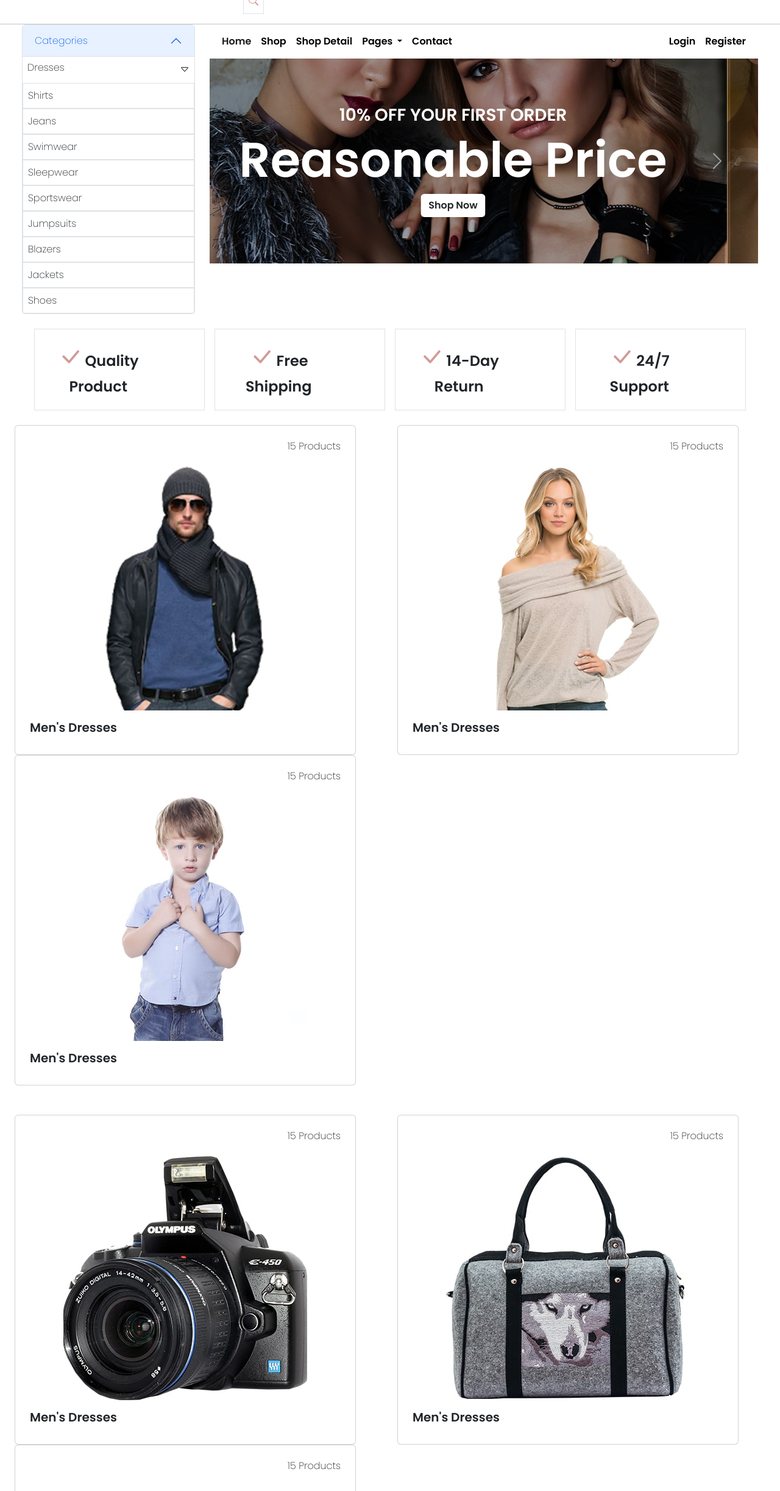
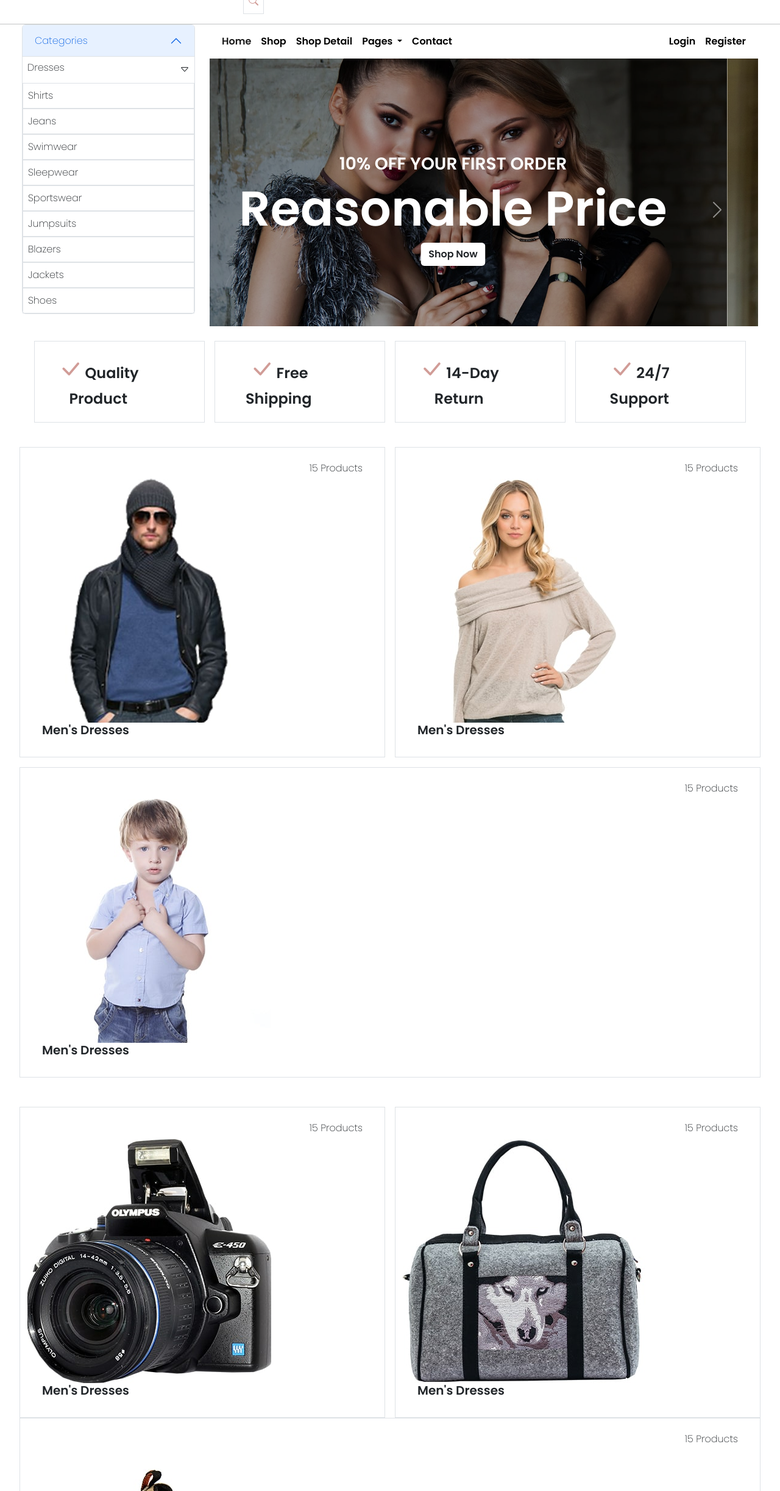
Before and after one commit to Gbajesu/Investment_landing_page, a plain HTML site: page E-shopper/E-shopper/index.html in a window 1280 px wide. Shown: the part 115-2560 px from the top of the page at 61% size. Drawn offline with nearby package versions, Linux system fonts and the light colour scheme.

Commit message:
Add files via upload

```diff
--- a/E-shopper/E-shopper/index.html
+++ b/E-shopper/E-shopper/index.html
@@ -135,7 +135,7 @@
         </div>
       </div>
     </nav>
-
+<!-- Carousel -->
     <div class="carosel">
           <div id="carouselExampleControls" class="carousel slide" data-bs-ride="carousel">
   <div class="carousel-inner">
@@ -144,7 +144,7 @@
       <div class="caro-1 d-flex flex-column align-items-center justify-content-center mx-auto">
         <div class="overlay"></div>
 
-        <h4 class="fw-bold text-white fs-3  front"> 10% OFF YOUR FIRST ORDER</h4>
+        <h4 class="fw-bold text-white fs-3  front">10% OFF YOUR FIRST ORDER</h4>
         <h1  class="fw-bold text-white display-1 front">Reasonable Price</h1>
         <button class="btn text-dark bg-white fw-bold front">Shop Now</button>
 
@@ -215,13 +215,14 @@
         </div>
     </div>
 </div>
-<div class="container-fluid">
+<div class="container-fluid text-center ">
+
   <!-- row 1 -->
- <div class="row">
-    <div class="col">
+  <div class="row m-auto gy-3 ">
+    <div class="col-lg col-sm-5 border mx-2">
 
-    <div class="card " style="width: 35rem;">
-    <h5 class="text-end pt-4 px-4 fs-6">15 Products</h5>
+      <h5 class="text-end pt-4 px-4 fs-6">15 Products</h5>
+    <div class="" style="width: 30rem;">
       <div class="card-body text-center mx-auto">
 
         <!-- <h5 class="card-title text-end">Card title</h5> -->
@@ -236,9 +237,9 @@
     </div>
 
     </div>
-    <div class="col">
-      <div class="card " style="width: 35rem;">
-    <h5 class="text-end pt-4 px-4 fs-6">15 Products</h5>
+    <div class="col-lg col-sm-5 border mx-2">
+      <h5 class="text-end pt-4 px-4 fs-6">15 Products</h5>
+      <div class="" style="width: 30rem;">
       <div class="card-body text-center mx-auto">
 
         <!-- <h5 class="card-title text-end">Card title</h5> -->
@@ -251,9 +252,9 @@
       </div>
       <h5 class="text-start fw-bold pb-4 px-4">Men's Dresses</h5>
     </div></div>
-    <div class="col">
-          <div class="card " style="width: 35rem;">
-    <h5 class="text-end pt-4 px-4 fs-6">15 Products</h5>
+    <div class="col-lg col-sm-5 border mx-2">
+      <h5 class="text-end pt-4 px-4 fs-6">15 Products</h5>
+          <div class=" " style="width: 30rem;">
       <div class="card-body text-center mx-auto">
 
         <!-- <h5 class="card-title text-end">Card title</h5> -->
@@ -269,12 +270,12 @@
     </div>
   </div>
 
-  <!-- row 1 -->
- <div class="row py-5">
-    <div class="col">
+  <!-- row 2 -->
+ <div class="row py-5 mx-auto">
+    <div class="col-lg col-sm-5 border mx-2">
 
-    <div class="card " style="width: 35rem;">
-    <h5 class="text-end pt-4 px-4 fs-6">15 Products</h5>
+      <h5 class="text-end pt-4 px-4 fs-6">15 Products</h5>
+    <div class="" style="width: 35rem;">
       <div class="card-body text-center mx-auto">
 
         <!-- <h5 class="card-title text-end">Card title</h5> -->
@@ -289,9 +290,9 @@
     </div>
 
     </div>
-    <div class="col">
-      <div class="card " style="width: 35rem;">
-    <h5 class="text-end pt-4 px-4 fs-6">15 Products</h5>
+    <div class="col-lg col-sm-5 border mx-2">
+      <h5 class="text-end pt-4 px-4 fs-6">15 Products</h5>
+      <div class="" style="width: 35rem;">
       <div class="card-body text-center mx-auto">
 
         <!-- <h5 class="card-title text-end">Card title</h5> -->
@@ -304,9 +305,9 @@
       </div>
       <h5 class="text-start fw-bold pb-4 px-4">Men's Dresses</h5>
     </div></div>
-    <div class="col">
-          <div class="card " style="width: 35rem;">
-    <h5 class="text-end pt-4 px-4 fs-6">15 Products</h5>
+    <div class="col-lg col-sm-5  border mx-2">
+      <h5 class="text-end pt-4 px-4 fs-6">15 Products</h5>
+          <div class=" " style="width: 35rem;">
       <div class="card-body text-center mx-auto">
 
         <!-- <h5 class="card-title text-end">Card title</h5> -->
@@ -321,25 +322,30 @@
     </div>
     </div>
   </div>
+ </div>
 </div>
 <div class="container-fluid">
   <div class="row">
-    <div class="col m-0 p-0 d-flex  position-relative colorpic1">
+    <div class="col-6 text-start  colorpic1" >
 
 
-          <img src="/img/offer-1.png" alt="">
+         <div class="">
+           <img src="/img/offer-1.png" class="position-relative " alt="">
 
-        <div class=" text-end position-relative " style="z-index: 1;">
+         </div>
+
+        <div class="  text-end position-absolute d-inline offer-1">
           <h4>20% OFF THE ALL ORDER</h4>
           <h2>Spring Collection</h2>
           <button>Shop Now</button>
+    </div>
 
       </div>
+      <div class="col-6">hhh</div>
     </div>
-    <div class="col">hhh</div>
   </div>
 </div>
-<div class="my-5">gggg</div>
+
 
 
     <script src="https://cdn.jsdelivr.net/npm/@popperjs/core@2.11.6/dist/umd/popper.min.js" integrity="sha384-oBqDVmMz9ATKxIep9tiCxS/Z9fNfEXiDAYTujMAeBAsjFuCZSmKbSSUnQlmh/jp3" crossorigin="anonymous"></script>
--- a/E-shopper/E-shopper/style.css
+++ b/E-shopper/E-shopper/style.css
@@ -1,118 +1,114 @@
-@import url('https://fonts.googleapis.com/css2?family=Poppins:wght@200&display=swap');
+@import url("https://fonts.googleapis.com/css2?family=Poppins:wght@200&display=swap");
 
-@import url('https://fonts.googleapis.com/css2?family=Poppins:wght@600&display=swap');
-body{
+@import url("https://fonts.googleapis.com/css2?family=Poppins:wght@600&display=swap");
+body {
   padding: 0;
   margin: 0;
-    font-family: 'Poppins', sans-serif;
-    --color-1:rgb(209,156,151);
-    --color-2:rgb(237,241,255);
-    /* --color-3:rgb(237, 241, 255); */
-
+  font-family: "Poppins", sans-serif;
+  --color-1: rgb(209, 156, 151);
+  --color-2: rgb(237, 241, 255);
 }
 
-.head-c{
+.head-c {
   background-color: var(--color-2);
 }
-.head-link a{
+.head-link a {
   color: black;
   text-decoration: none;
-
 }
-.head-link a:hover{
+.head-link a:hover {
   text-decoration: underline;
 }
-.logo{
+.logo {
   color: var(--color-1);
 }
-input[type="search"]{
+input[type="search"] {
   outline: none;
   width: 30rem;
 }
-.bi-search{
+.bi-search {
   color: var(--color-1);
-
 }
-.badge{
+.badge {
   color: black;
   text-decoration: none;
 }
-.bi-heart-fill, .bi-cart-fill {
+.bi-heart-fill,
+.bi-cart-fill {
   color: var(--color-1);
-
 }
-.head-icon a{
+.head-icon a {
   text-decoration: none;
 }
-.bg-light1{
+.bg-light1 {
   background-color: white;
-
 }
 
-.nav-text a{
+.nav-text a {
   color: black;
   font-weight: 600;
 }
 
-.nav-text a:hover{
+.nav-text a:hover {
   color: var(--color-1);
 }
-.border-t{
+.border-t {
   border-top: 1px solid rgb(194, 196, 197);
-}
-.carosel{
-   height: 90%;
-
+  max-height: 50em;
+  height: 31em;
+  overflow: hidden;
+  position: relative;
 
 }
-.caro-1{
-
-    height: 42vh;
+.carosel {
+  height: 90%;
+}
+.caro-1 {
+   max-height: 50em;
+  height: 31em;
   width: 100%;
   background: url(/img/carousel-1.jpg) no-repeat;
   background-position: center;
-
-
-
+  background-size: cover;
 }
-.overlay{
+.overlay {
   position: absolute;
   background-color: rgb(0, 0, 0);
-    opacity: .3;
-
-     height: 42vh;
-    width: 99%;
+  opacity: 0.3;
+  max-height: 50em;
+  height: 31em;
+  width: 100%;
 }
-.caro-2{
-     height: 42vh;
+.caro-2 {
+    max-height: 50em;
+  height: 31em;
   width: 100%;
   background: url(/img/carousel-2.jpg) no-repeat;
   background-position: center;
-
+  background-size: cover;
 }
-.front{
+.front {
   z-index: 1;
 }
-.fa-check{
+.fa-check {
   font-weight: bolder;
-    font-size:5em;
+  font-size: 5em;
 }
-.bi-check-lg{
+.bi-check-lg {
   color: var(--color-1);
 }
-.product1{
+.product1 {
   font-weight: bold;
 }
 /* .card{
     position: absolute;
 } */
-.img-scale{
+.img-scale {
   width: 25em;
   height: 25em;
   overflow: hidden;
-
 }
-.card-img1{
+.card-img1 {
   position: relative;
   width: 25em;
   height: 25em;
@@ -120,7 +116,7 @@ input[type="search"]{
   background-position: center;
   background-size: cover;
 }
-.card-img2{
+.card-img2 {
   position: relative;
   width: 25em;
   height: 25em;
@@ -128,7 +124,7 @@ input[type="search"]{
   background-position: center;
   background-size: cover;
 }
-.card-img3{
+.card-img3 {
   position: relative;
   width: 25em;
   height: 25em;
@@ -136,32 +132,29 @@ input[type="search"]{
   background-position: center;
   background-size: cover;
 }
-.card-img1:hover{
+.card-img1:hover {
   transform: scale(1.2);
   transition: 500ms;
 }
-.card-img1{
-
+.card-img1 {
   transition: 500ms;
 }
-.card-img2:hover{
+.card-img2:hover {
   transform: scale(1.2);
   transition: 500ms;
 }
-.card-img2{
-
+.card-img2 {
   transition: 500ms;
 }
-.card-img3:hover{
+.card-img3:hover {
   transform: scale(1.2);
   transition: 500ms;
 }
-.card-img3{
-
+.card-img3 {
   transition: 500ms;
 }
 /* row 2 */
-.card-img4{
+.card-img4 {
   position: relative;
   width: 25em;
   height: 25em;
@@ -169,7 +162,7 @@ input[type="search"]{
   background-position: center;
   background-size: cover;
 }
-.card-img5{
+.card-img5 {
   position: relative;
   width: 25em;
   height: 25em;
@@ -177,7 +170,7 @@ input[type="search"]{
   background-position: center;
   background-size: cover;
 }
-.card-img6{
+.card-img6 {
   position: relative;
   width: 25em;
   height: 25em;
@@ -185,31 +178,38 @@ input[type="search"]{
   background-position: center;
   background-size: cover;
 }
-.card-img4:hover{
+.card-img4:hover {
   transform: scale(1.2);
   transition: 500ms;
 }
-.card-img4{
-
+.card-img4 {
   transition: 500ms;
 }
-.card-img5:hover{
+.card-img5:hover {
   transform: scale(1.2);
   transition: 500ms;
 }
-.card-img5{
-
+.card-img5 {
   transition: 500ms;
 }
-.card-img6:hover{
+.card-img6:hover {
   transform: scale(1.2);
   transition: 500ms;
 }
-.card-img6{
-
+.card-img6 {
   transition: 500ms;
 }
-.colorpic1{
+.colorpic1 {
   background-color: var(--color-2);
+  z-index: 1;
+  position: relative;
 }
+.offer-1{
+  position: absolute;
+  padding: 5em;
+  text-align: end;
+}
+
 /* https://www.free-css.com/free-css-templates/page277/eshopper */
+
+/* https://www.free-css.com/free-css-templates/page282/leadmark */
```
Also changed, not shown: E-shopper/E-shopper/edit.html (+8 -0 lines). Lines whose indentation alone changed are shown as unchanged.
